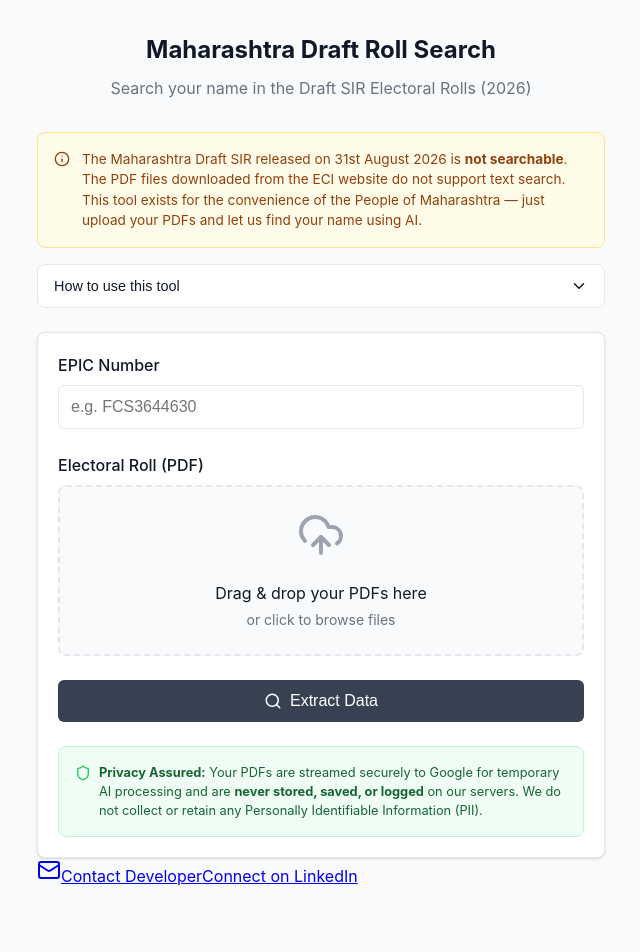
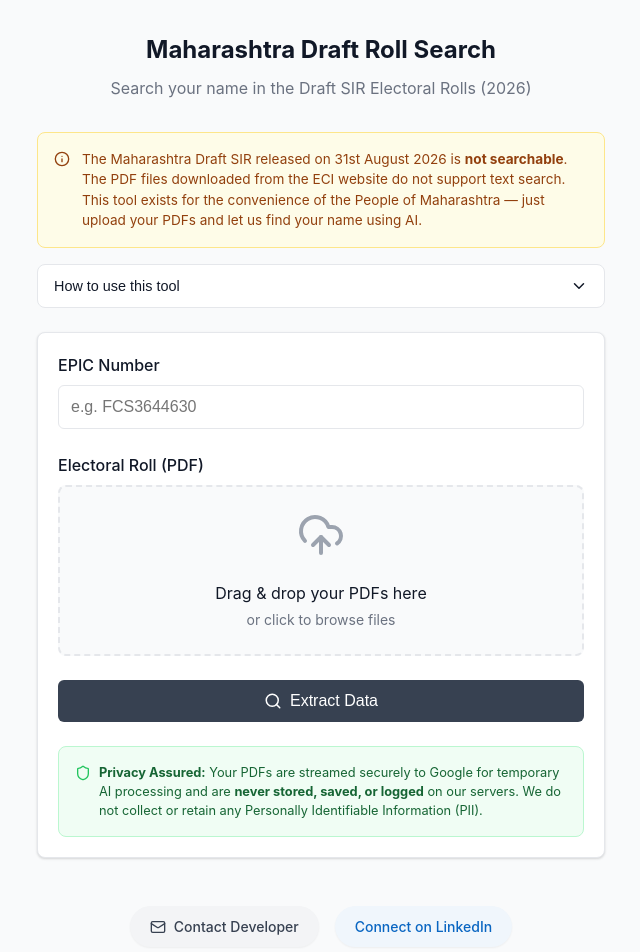
Before and after one commit to Shivam-53/Epic-Details-Extractor-using-Gemini-OCR, a React (Vite) app in the folder Epic_Details_Extractor/frontend/: page / in a window 1280 px wide. Shown: the top 952 px of the page, without its empty margins (319-959 px from the left). Before the commit the page ends 920 px from the top, so only its background shows below. Built offline with nearby package versions, Linux system fonts and the light colour scheme; no server answers.

Commit message:
Fix footer styling by writing vanilla CSS instead of Tailwind

```diff
--- a/Epic_Details_Extractor/frontend/src/App.jsx
+++ b/Epic_Details_Extractor/frontend/src/App.jsx
@@ -328,20 +328,20 @@
       </div>
 
       {/* Footer Section */}
-      <footer className="mt-12 pb-8 flex flex-col items-center justify-center">
-        <div className="flex flex-wrap justify-center gap-4">
+      <footer className="footer-container">
+        <div className="footer-links">
           <a
             href="mailto:shivamn2003@gmail.com"
-            className="flex items-center gap-2 px-5 py-2.5 bg-gray-100 hover:bg-gray-200 text-gray-700 rounded-full transition-all duration-200 text-sm font-medium shadow-sm hover:shadow"
+            className="footer-btn email"
           >
-            <Mail className="w-4 h-4" />
+            <Mail size={16} />
             Contact Developer
           </a>
           <a
             href="https://www.linkedin.com/in/shivam-tiwari-21368b201/"
             target="_blank"
             rel="noopener noreferrer"
-            className="flex items-center gap-2 px-5 py-2.5 bg-[#f0f6fc] hover:bg-[#e1e9ee] text-[#0a66c2] rounded-full transition-all duration-200 text-sm font-medium shadow-sm hover:shadow"
+            className="footer-btn linkedin"
           >
             Connect on LinkedIn
           </a>
--- a/Epic_Details_Extractor/frontend/src/index.css
+++ b/Epic_Details_Extractor/frontend/src/index.css
@@ -350,3 +350,55 @@
     font-size: 0.9rem;
   }
 }
+
+/* Footer Styles */
+.footer-container {
+  margin-top: 3rem;
+  padding-bottom: 2rem;
+  display: flex;
+  flex-direction: column;
+  align-items: center;
+  justify-content: center;
+}
+
+.footer-links {
+  display: flex;
+  flex-wrap: wrap;
+  justify-content: center;
+  gap: 1rem;
+}
+
+.footer-btn {
+  display: flex;
+  align-items: center;
+  gap: 0.5rem;
+  padding: 0.625rem 1.25rem;
+  border-radius: 9999px;
+  font-size: 0.875rem;
+  font-weight: 500;
+  text-decoration: none;
+  transition: all 0.2s ease;
+  box-shadow: 0 1px 2px 0 rgba(0, 0, 0, 0.05);
+}
+
+.footer-btn:hover {
+  box-shadow: 0 4px 6px -1px rgba(0, 0, 0, 0.1);
+}
+
+.footer-btn.email {
+  background-color: #f3f4f6;
+  color: #374151;
+}
+
+.footer-btn.email:hover {
+  background-color: #e5e7eb;
+}
+
+.footer-btn.linkedin {
+  background-color: #f0f6fc;
+  color: #0a66c2;
+}
+
+.footer-btn.linkedin:hover {
+  background-color: #e1e9ee;
+}
```
